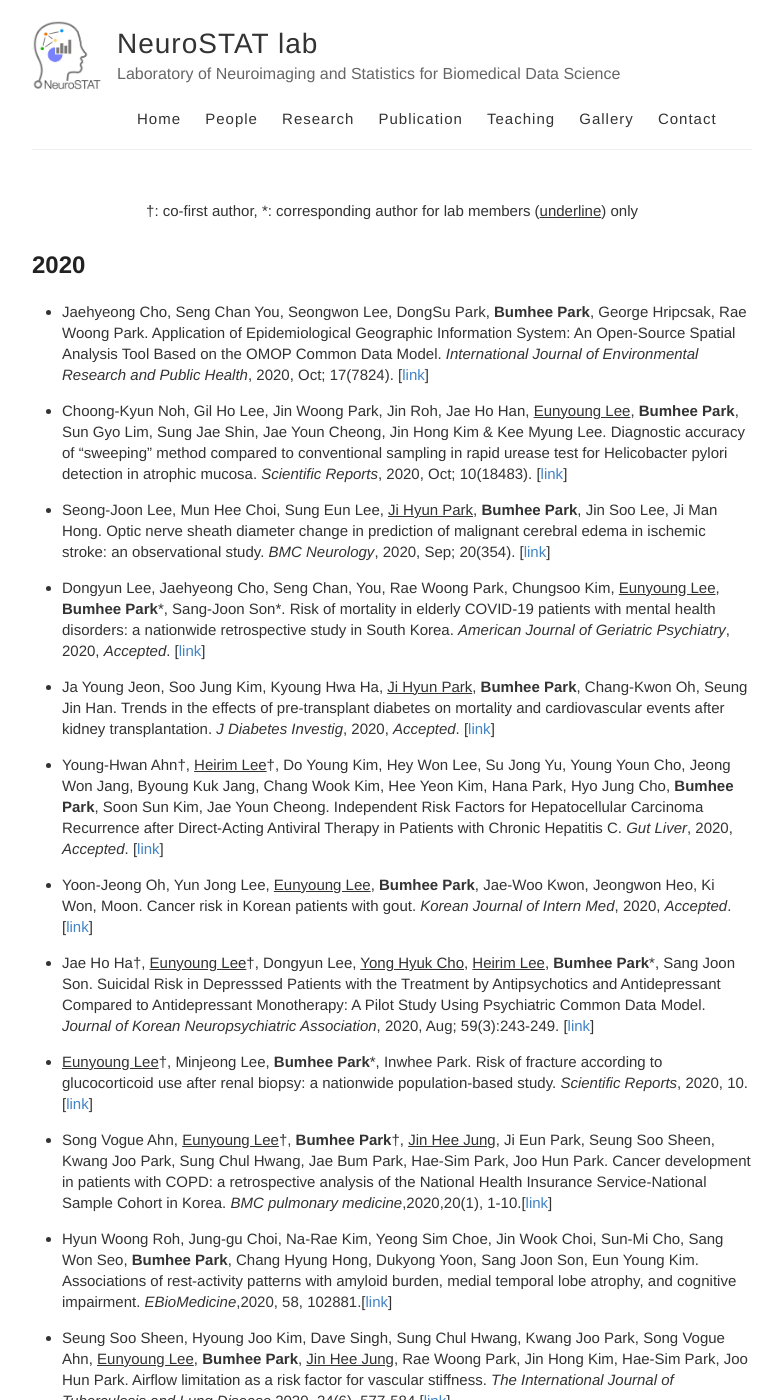
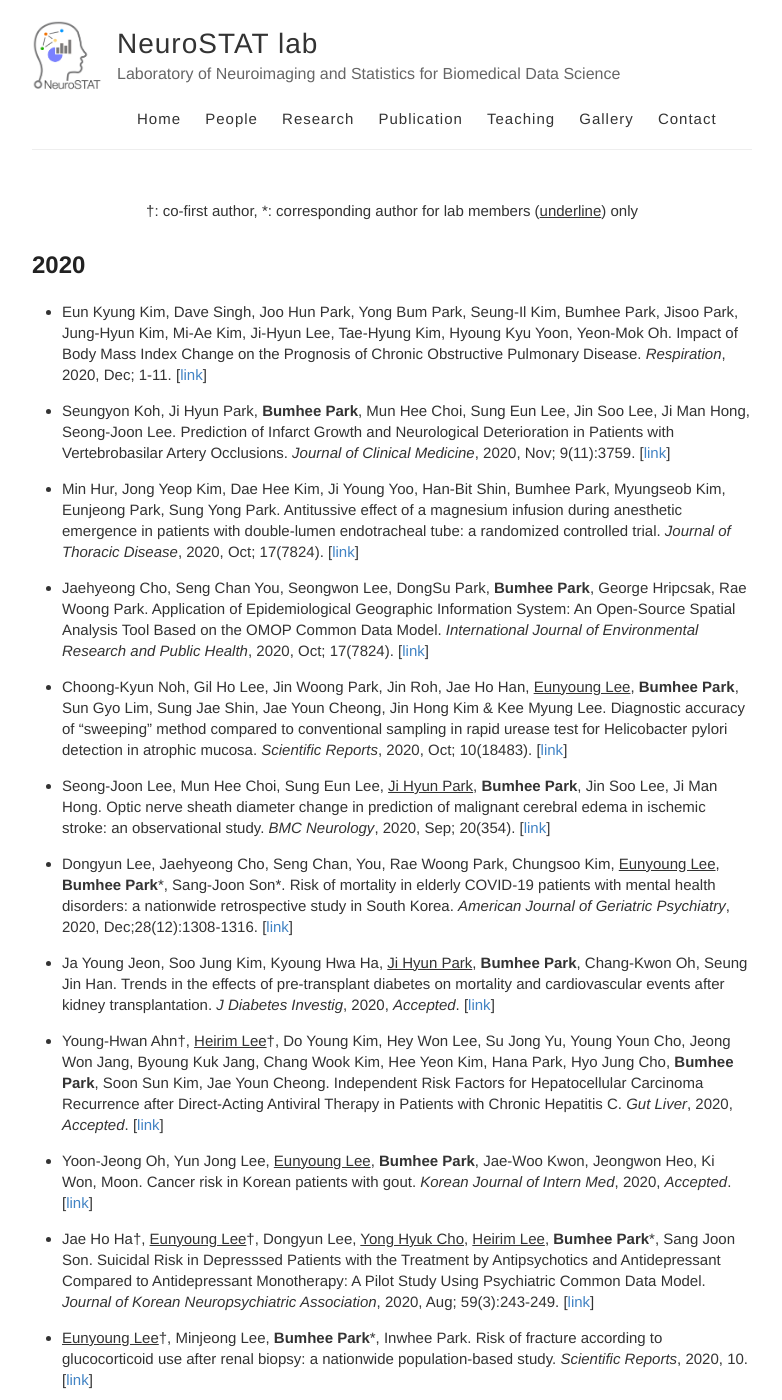
Before and after one commit to neurostat-lab/neurostat-lab.github.io, a Jekyll site: the page built from publication.md, in a window 1280 px wide and 1400 px high. Shown: the whole window, without its empty margins (248-1030 px from the left). Built offline with Jekyll 4.4.1, drawn with Linux system fonts in a browser that asks for light colours.

Commit message:
Update publication.md

```diff
--- a/publication.md
+++ b/publication.md
@@ -6,6 +6,12 @@ is_contact: true
 <center> <sup>†</sup>: co-first author, <sup>*</sup>: corresponding author for lab members (<U>underline</U>) only </center>
 
 ## 2020
+* Eun Kyung Kim, Dave Singh, Joo Hun Park, Yong Bum Park, Seung-Il Kim, Bumhee Park, Jisoo Park, Jung-Hyun Kim, Mi-Ae Kim, Ji-Hyun Lee, Tae-Hyung Kim, Hyoung Kyu Yoon, Yeon-Mok Oh. Impact of Body Mass Index Change on the Prognosis of Chronic Obstructive Pulmonary Disease. _Respiration_, 2020, Dec; 1-11. \[[link](https://www.karger.com/Article/Abstract/511022)\]
+
+* Seungyon Koh, Ji Hyun Park, **Bumhee Park**, Mun Hee Choi, Sung Eun Lee, Jin Soo Lee, Ji Man Hong, Seong-Joon Lee. Prediction of Infarct Growth and Neurological Deterioration in Patients with Vertebrobasilar Artery Occlusions. _Journal of Clinical Medicine_, 2020, Nov; 9(11):3759. \[[link](https://www.mdpi.com/2077-0383/9/11/3759)\]
+
+* Min Hur, Jong Yeop Kim, Dae Hee Kim, Ji Young Yoo, Han-Bit Shin, Bumhee Park, Myungseob Kim, Eunjeong Park, Sung Yong Park. Antitussive effect of a magnesium infusion during anesthetic emergence in patients with double-lumen endotracheal tube: a randomized controlled trial. _Journal of Thoracic Disease_, 2020, Oct; 17(7824). \[[link](http://jtd.amegroups.com/article/view/44799/html)\]
+
 * Jaehyeong Cho, Seng Chan You, Seongwon Lee, DongSu Park, **Bumhee Park**, George Hripcsak, Rae Woong Park. Application of Epidemiological Geographic Information System: An Open-Source Spatial Analysis Tool Based on the OMOP Common Data Model. _International Journal of Environmental Research and Public Health_, 2020, Oct; 17(7824). \[[link](https://www.mdpi.com/1660-4601/17/21/7824)\]
 
 * Choong-Kyun Noh, Gil Ho Lee, Jin Woong Park, Jin Roh, Jae Ho Han, <U>Eunyoung Lee</U>, **Bumhee Park**, Sun Gyo Lim, Sung Jae Shin, Jae Youn Cheong, Jin Hong Kim & Kee Myung Lee. Diagnostic accuracy of “sweeping” method compared to conventional sampling in rapid urease test for Helicobacter pylori detection in atrophic mucosa. _Scientific Reports_, 2020, Oct; 10(18483). \[[link](https://www.nature.com/articles/s41598-020-75528-1)\]
@@ -13,7 +19,7 @@ is_contact: true
 * Seong-Joon Lee, Mun Hee Choi, Sung Eun Lee, <U>Ji Hyun Park</U>, **Bumhee Park**, Jin Soo Lee, Ji Man Hong. Optic nerve sheath diameter change in
 prediction of malignant cerebral edema in ischemic stroke: an observational study. _BMC Neurology_, 2020, Sep; 20(354). \[[link](https://bmcneurol.biomedcentral.com/articles/10.1186/s12883-020-01931-w)\]
 
-* Dongyun Lee, Jaehyeong Cho, Seng Chan, You, Rae Woong Park, Chungsoo Kim, <U>Eunyoung Lee</U>, **Bumhee Park**<sup>*</sup>, Sang-Joon Son<sup>*</sup>. Risk of mortality in elderly COVID-19 patients with mental health disorders: a nationwide retrospective study in South Korea. _American Journal of Geriatric Psychiatry_, 2020, _Accepted_. \[[link](https://www.sciencedirect.com/science/article/pii/S106474812030498X?via%3Dihub)\]
+* Dongyun Lee, Jaehyeong Cho, Seng Chan, You, Rae Woong Park, Chungsoo Kim, <U>Eunyoung Lee</U>, **Bumhee Park**<sup>*</sup>, Sang-Joon Son<sup>*</sup>. Risk of mortality in elderly COVID-19 patients with mental health disorders: a nationwide retrospective study in South Korea. _American Journal of Geriatric Psychiatry_, 2020, Dec;28(12):1308-1316. \[[link](https://www.sciencedirect.com/science/article/pii/S106474812030498X?via%3Dihub)\]
 
 * Ja Young Jeon, Soo Jung Kim, Kyoung Hwa Ha, <U>Ji Hyun Park</U>, **Bumhee Park**, Chang-Kwon Oh, Seung Jin Han. Trends in the effects of pre-transplant diabetes on mortality and cardiovascular events after kidney transplantation. _J Diabetes Investig_, 2020, _Accepted_. \[[link](https://onlinelibrary.wiley.com/doi/10.1111/jdi.13397)\]
 
```
